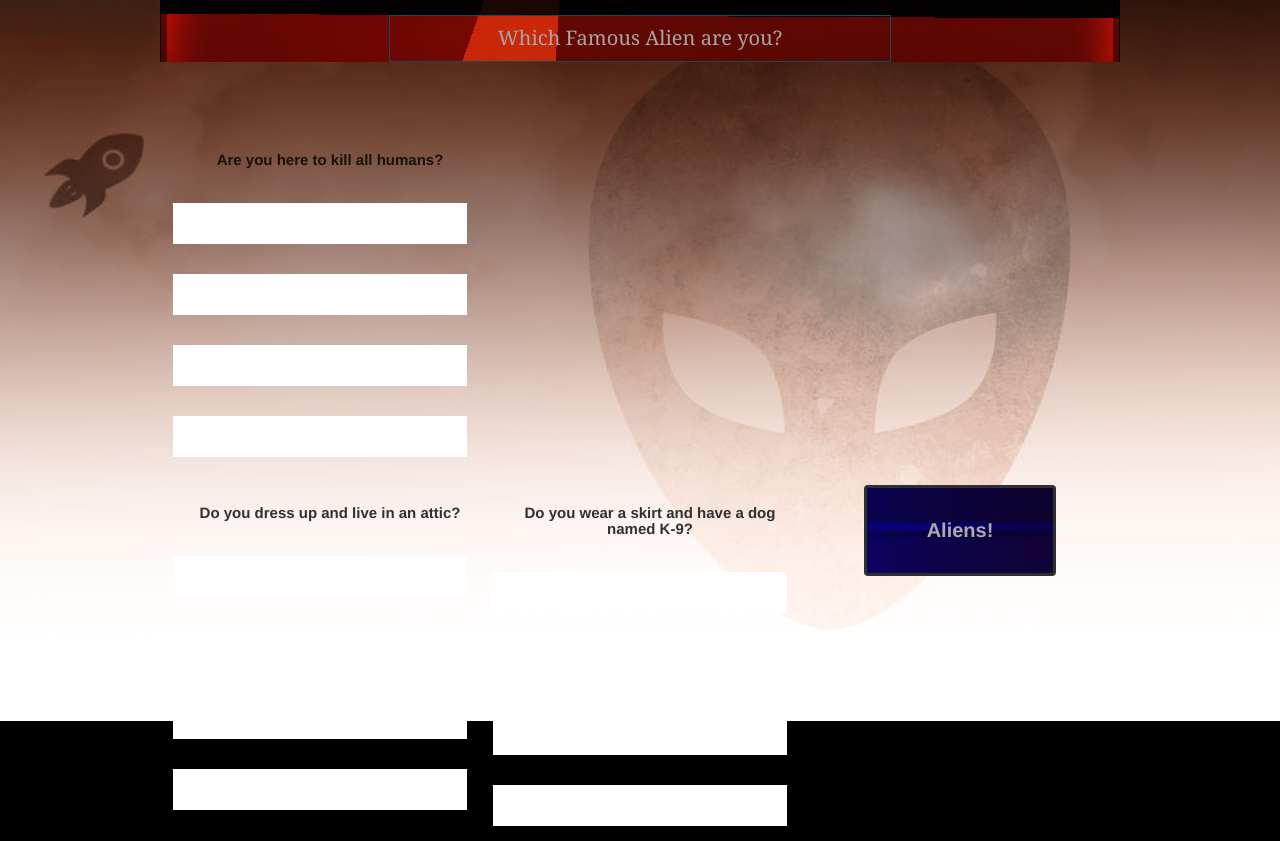
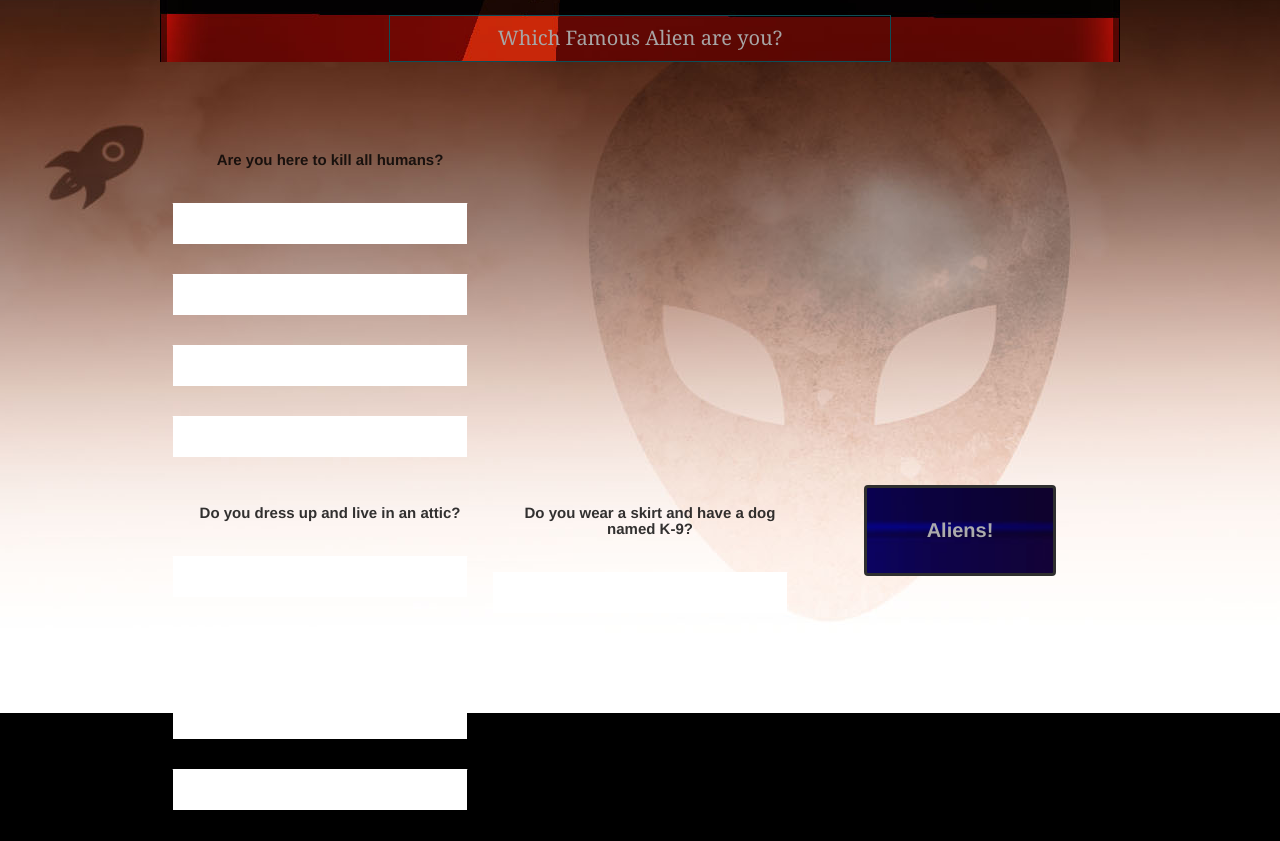
Before and after one commit to vbaumle/MASH-Game-, a plain HTML site: page index.html in a window 1280 px wide. Shown: the part 168-1009 px from the top of the page. Drawn offline with Linux system fonts and the light colour scheme.

Commit message:
Update index.html

```diff
--- a/index.html
+++ b/index.html
@@ -46,9 +46,7 @@
 
           <h4 class="highlight">Do you wear a skirt and have a dog named K-9?</h4>
           <input name="answer_3[]" type="text">
-          <input name="answer_3[]" type="text">
-          <input name="answer_3[]" type="text">
-          <input name="answer_3[]" type="text">
+
 		  </div>
       <button type="submit" class="button-submit">Aliens!</button>
     </form>
```
